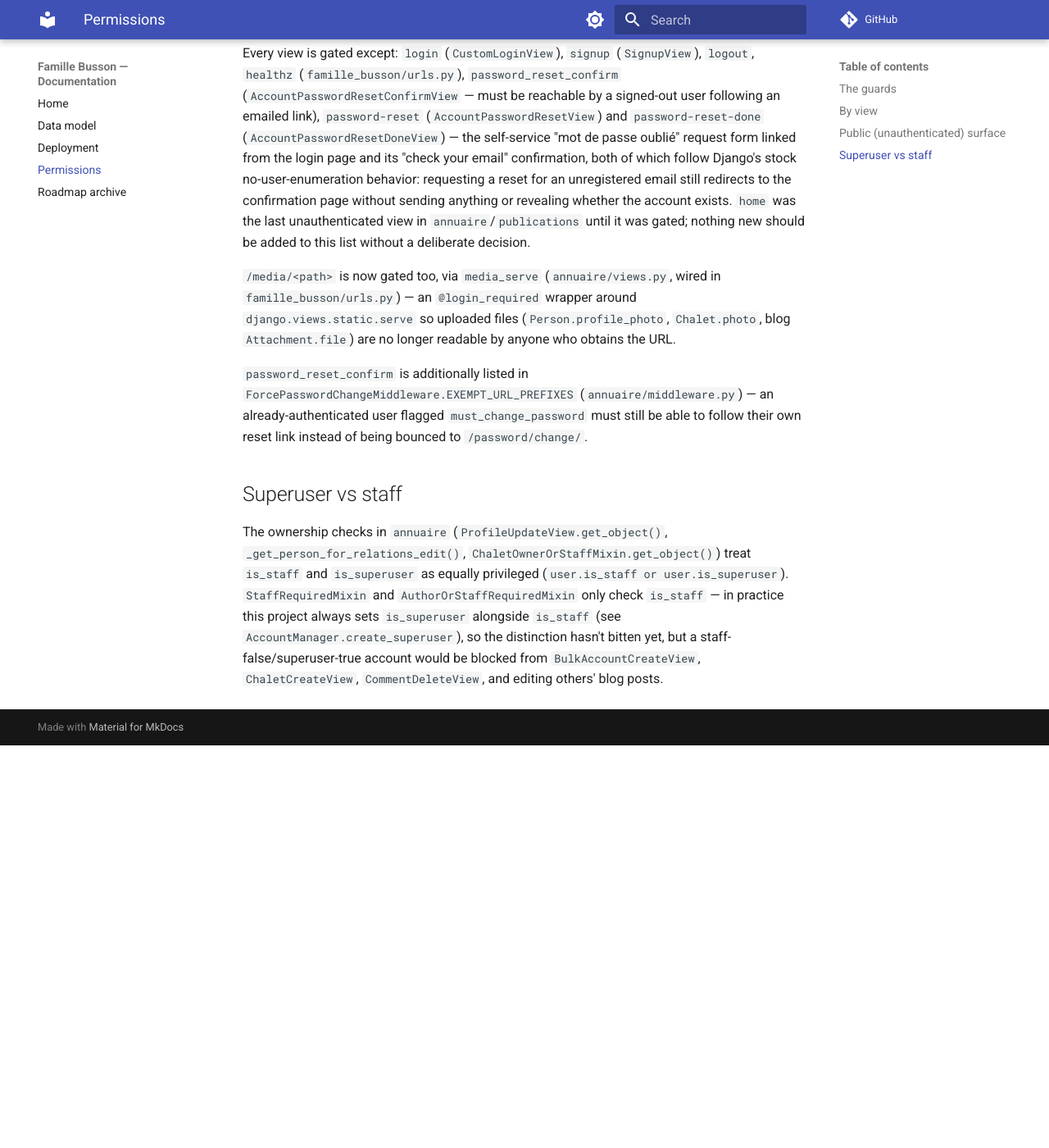
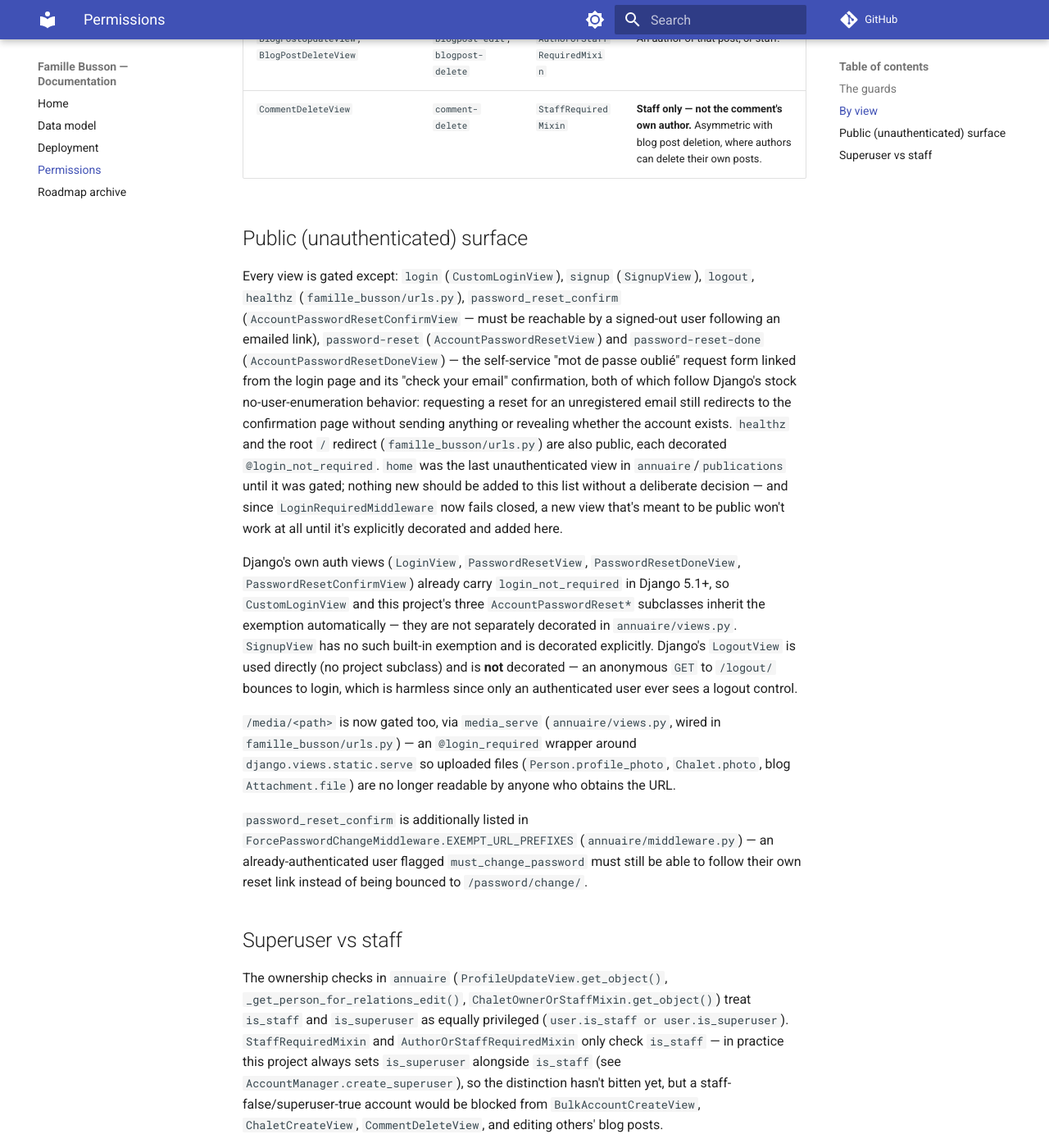
Before and after one commit to reboulip/famille-busson, an MkDocs documentation site: the page built from docs/permissions.md, in a window 1280 px wide and 1400 px high, scrolled down 2235 px. Shown: the whole window at 82% size. Built offline with MkDocs 1.6.1 and Material for MkDocs 9.7.7, drawn with Linux system fonts in a browser that asks for light colours; comment, search, counter and statistics services are not loaded; before the commit the page ends 3144 px from its top, so only the background shows below that; some of the changed text lies outside the part shown.

Commit message:
fix: adopt LoginRequiredMiddleware as defense-in-depth
Every view now requires login by default via Django's
LoginRequiredMiddleware, so a future new view that forgets both
@login_required/LoginRequiredMixin and @login_not_required fails
closed instead of silently becoming public (the exact bug fixed for
home in an earlier wave of this sprint).

Explicitly exempted: healthz, the root "/" redirect (both
@login_not_required), and SignupView (method_decorator). Django's
own auth views (LoginView, PasswordResetView, PasswordResetDoneView,
PasswordResetConfirmView) already carry login_not_required as of
Django 5.1+, so CustomLoginView and this project's three
AccountPasswordReset* subclasses inherit the exemption automatically
and need no extra decoration.

Verified against the full test suite (237 passed, 97.94% coverage)
since a global middleware change can silently break any view that
forgot the opt-out -- a scoped subset can't catch that.

```diff
--- a/docs/permissions.md
+++ b/docs/permissions.md
@@ -2,6 +2,17 @@
 
 Authorization is spread across a handful of mixins/helpers in `annuaire/views.py` and
 `publications/views.py` rather than one central place. This page collects them.
+
+**Every view is login-required by default.** `django.contrib.auth.middleware.LoginRequiredMiddleware`
+(`famille_busson/settings.py`'s `MIDDLEWARE`, after `AuthenticationMiddleware`)
+redirects any anonymous request to a view that hasn't explicitly opted out. A view
+must carry `@login_not_required` (function views) or
+`@method_decorator(login_not_required, name="dispatch")` (class-based views) to
+stay public — see the "Public (unauthenticated) surface" section below for the
+full, deliberate list. This inverts the old implicit default: a new view that
+forgets both `@login_required`/`LoginRequiredMixin` **and** `@login_not_required`
+now fails closed (login-required) instead of silently becoming public, which is
+what let SEC-B's bug (`home` unauthenticated) happen in the first place.
 
 ## The guards
 
@@ -47,9 +58,23 @@
 passe oublié" request form linked from the login page and its "check your email"
 confirmation, both of which follow Django's stock no-user-enumeration behavior:
 requesting a reset for an unregistered email still redirects to the confirmation
-page without sending anything or revealing whether the account exists. `home` was
-the last unauthenticated view in `annuaire`/`publications` until it was gated;
-nothing new should be added to this list without a deliberate decision.
+page without sending anything or revealing whether the account exists. `healthz`
+and the root `/` redirect (`famille_busson/urls.py`) are also public, each
+decorated `@login_not_required`. `home` was the last unauthenticated view in
+`annuaire`/`publications` until it was gated; nothing new should be added to this
+list without a deliberate decision — and since `LoginRequiredMiddleware` now fails
+closed, a new view that's meant to be public won't work at all until it's
+explicitly decorated and added here.
+
+Django's own auth views (`LoginView`, `PasswordResetView`,
+`PasswordResetDoneView`, `PasswordResetConfirmView`) already carry
+`login_not_required` in Django 5.1+, so `CustomLoginView` and this project's three
+`AccountPasswordReset*` subclasses inherit the exemption automatically — they are
+not separately decorated in `annuaire/views.py`. `SignupView` has no such
+built-in exemption and is decorated explicitly. Django's `LogoutView` is used
+directly (no project subclass) and is **not** decorated — an anonymous `GET` to
+`/logout/` bounces to login, which is harmless since only an authenticated user
+ever sees a logout control.
 
 `/media/<path>` is now gated too, via `media_serve`
 (`annuaire/views.py`, wired in `famille_busson/urls.py`) — an `@login_required`
```
Also changed, not shown: ROADMAP.md (+1 -1 lines), 3 other files.
